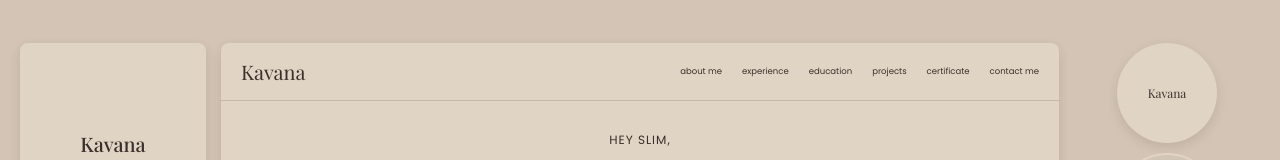
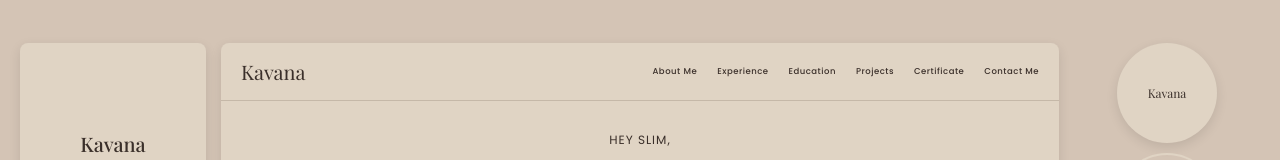
Before and after one commit to kavanapateel/kavanapateel.github.io, a React (Create React App) app: page / in a window 1280 px wide. Shown: the top 160 px of the page. Built offline with nearby package versions, Linux system fonts and the light colour scheme.

Commit message:
Refactor styles in App.css and Header.css by removing text-transform property and enhancing typography with font-weight and letter-spacing adjustments.

```diff
--- a/src/App.css
+++ b/src/App.css
@@ -154,8 +154,10 @@ span {
   font-size: 0.85rem;
   color: var(--text-color);
   text-decoration: none;
-  text-transform: lowercase;
+  font-weight: 500;
+  letter-spacing: 0.5px;
   transition: color 0.3s ease;
+  position: relative;
 }
 
 .nav-link:hover {
--- a/src/components/Header.css
+++ b/src/components/Header.css
@@ -43,7 +43,6 @@
   color: var(--text-color);
   font-size: 0.85rem;
   font-weight: 500;
-  text-transform: lowercase;
   letter-spacing: 0.5px;
   transition: color 0.3s ease;
   position: relative;
```
